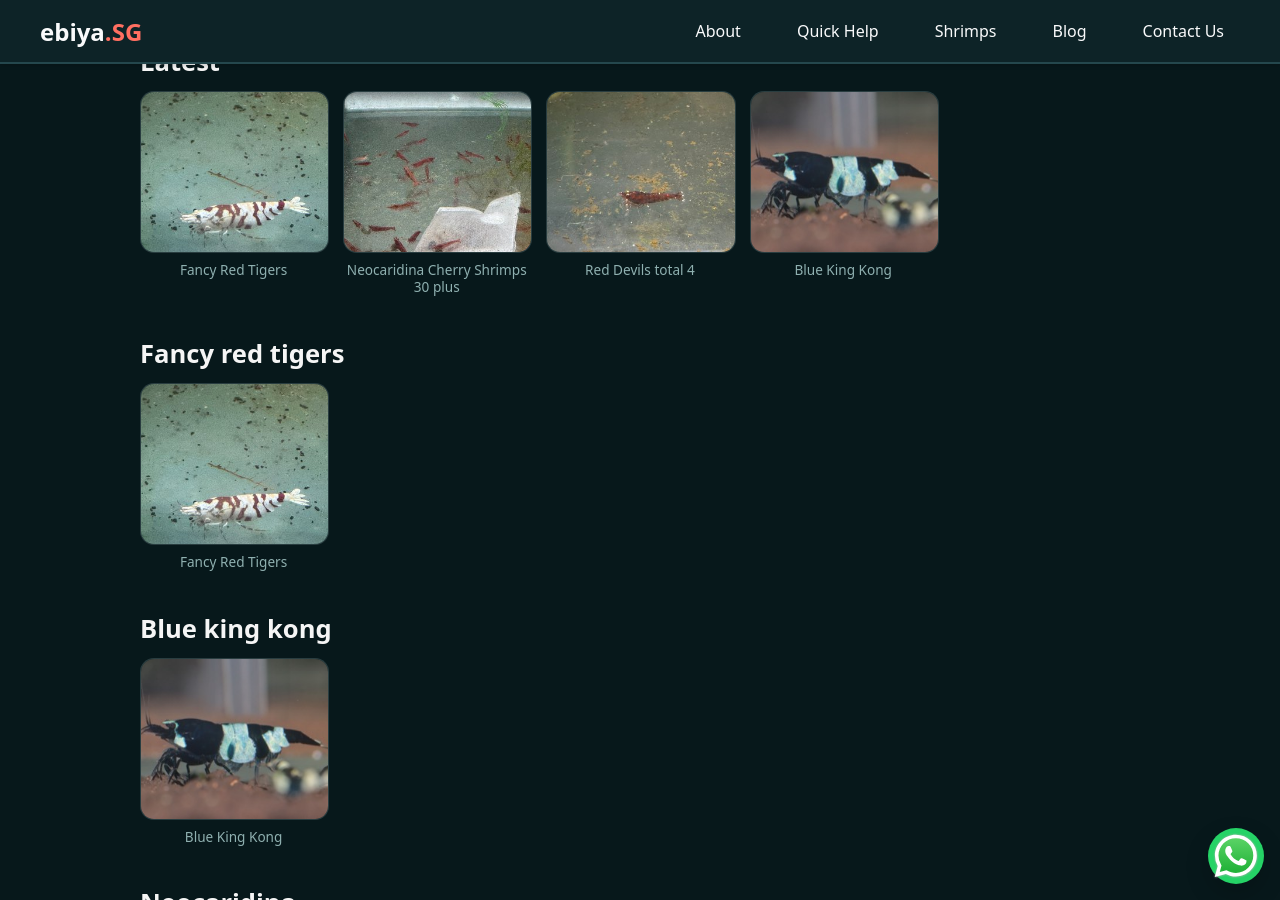
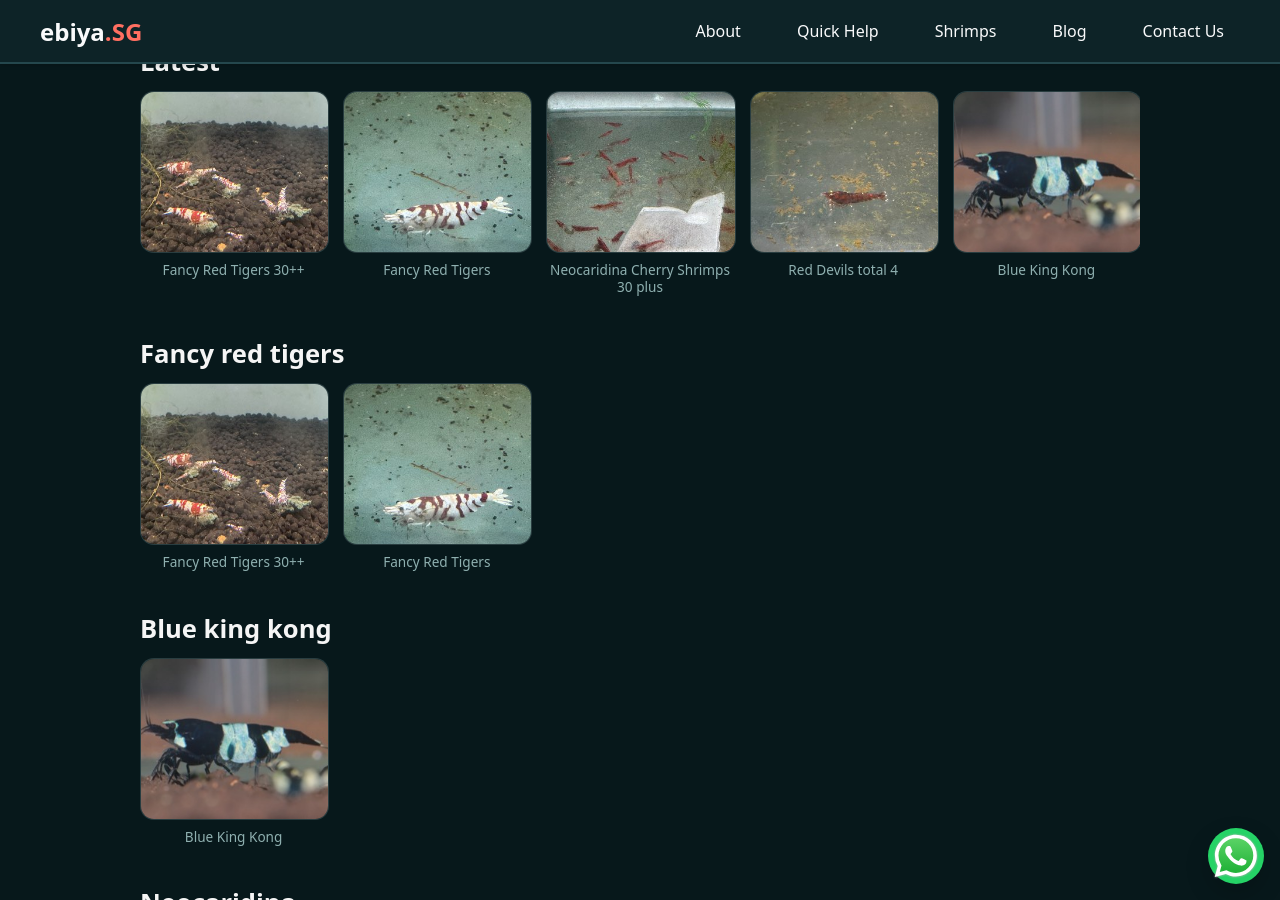
Before and after one commit to m33lucky-benny/reimagined-eureka, a Jekyll site: the page built from shrimp.md, in a window 1280 px wide and 900 px high, scrolled down 448 px. Built offline with Jekyll 4.4.1, drawn with Linux system fonts in a browser that asks for light colours.

Commit message:
Add photo via WhatsApp

```diff
--- a/_data/gallery.yml
+++ b/_data/gallery.yml
@@ -20,3 +20,8 @@
   caption: "Fancy Red Tigers"
   date: 2026-10-13
   published: true
+- file: "fancy-red-tigers-20261013-114515-1c16bb"
+  type: "fancy-red-tigers"
+  caption: "Fancy Red Tigers 30++"
+  date: 2026-10-13
+  published: true
```
Also changed, not shown: assets/shrimps-optimized/fancy-red-tigers-20261013-114515-1c16bb-320.jpg (added), assets/shrimps-optimized/fancy-red-tigers-20261013-114515-1c16bb-640.jpg (added), assets/shrimps/fancy-red-tigers-20261013-114515-1c16bb.jpg (added).
